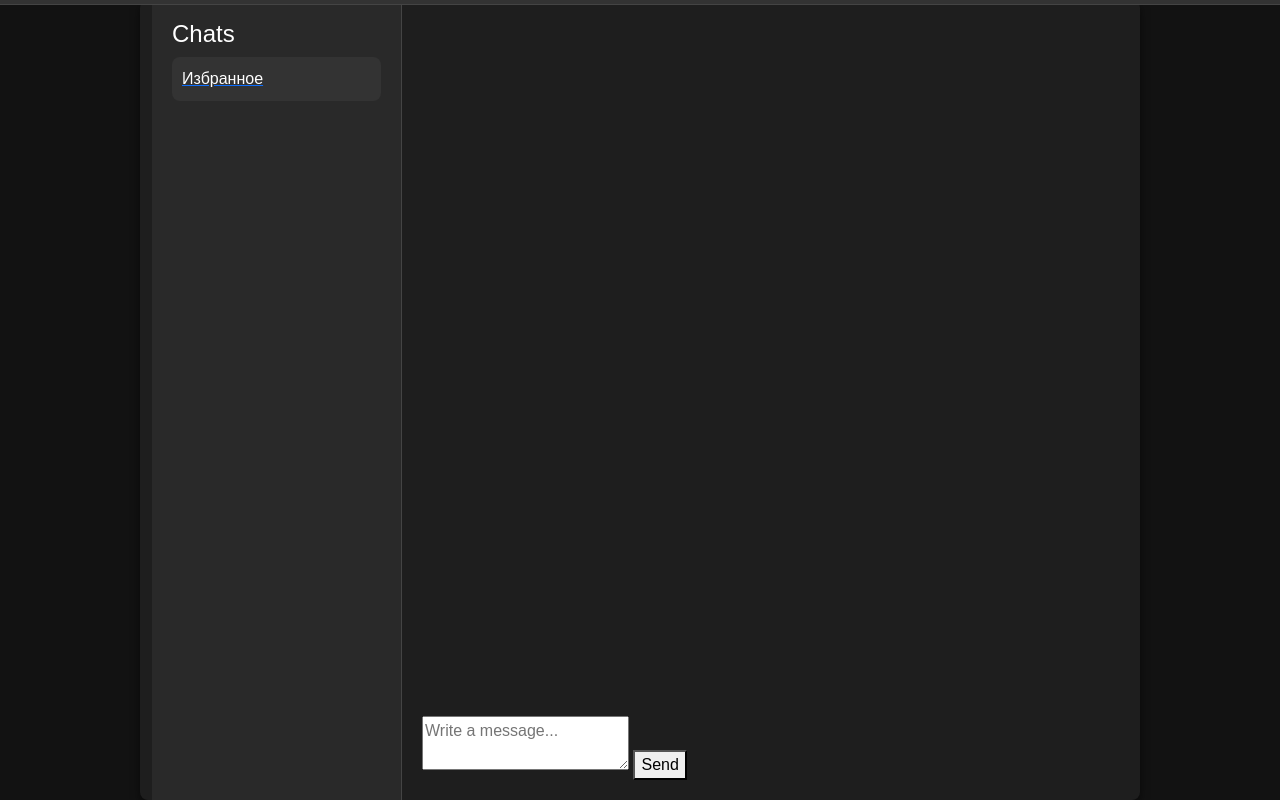
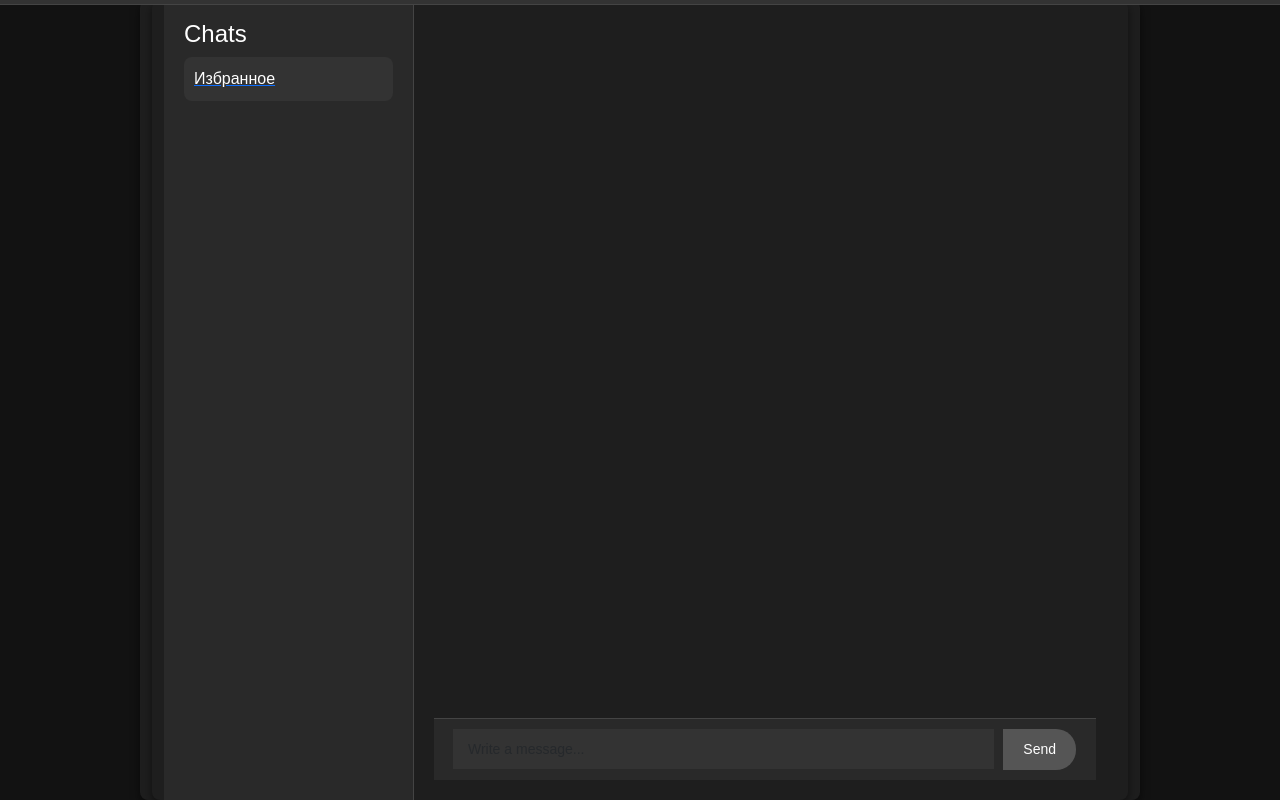
Before and after one commit to KlimentFis/My_Social_Network, a Django app: page /user/messages in a window 1280 px wide. Run offline with Django 3.2, Linux system fonts and the light colour scheme; the visitor is signed in with stand-in values (Sample User, id 1); data comes from the database, SQL or seed files in the repository.

Commit message:
Нормальное поле ввода

```diff
--- a/user/templates/user/messages.html
+++ b/user/templates/user/messages.html
@@ -107,40 +107,53 @@
     }
 
     .message-user2 .message-text {
-      background-color: #555555;
+      background-color: #555;
       color: #fff;
     }
 
     .input-group {
-      padding: 12px;
+      display: flex;
+      gap: 10px;
+      padding: 10px 20px;
+      background-color: #292929;
       border-top: 1px solid #444;
-      background-color: #333;
     }
 
     .input-group .form-control {
-      background-color: #444;
+      flex-grow: 1;
+      height: 40px;
+      padding: 10px 15px;
+      font-size: 14px;
+      border-radius: 20px;
+      background-color: #333;
       color: #fff;
-      border-radius: 24px;
-      padding: 10px 20px;
       border: none;
       outline: none;
     }
 
     .input-group .form-control:focus {
-      box-shadow: none;
-      border-color: #555555;
+      box-shadow: 0 0 5px rgba(255, 255, 255, 0.2);
+      background-color: #444;
     }
 
     .input-group .btn {
-      border-radius: 24px;
-      background-color: #555555;
+      padding: 10px 20px;
+      font-size: 14px;
+      border-radius: 20px;
+      background-color: #555;
       color: #fff;
-      padding: 10px 20px;
-      margin-left: 10px;
+      border: none;
+      cursor: pointer;
+      transition: background-color 0.3s ease;
     }
 
     .input-group .btn:hover {
-      background-color: #666666;
+      background-color: #666;
+    }
+
+    .input-group .btn:active {
+      background-color: #777;
+      transform: scale(0.98);
     }
 
     /* Адаптивные стили */
@@ -163,13 +176,20 @@
         width: 200px;
       }
 
-      .up {
-      padding-top: 60px; /* Отступ для верхнего сайдбара */
+      .input-group .form-control {
+        height: 36px;
+        padding: 8px 12px;
+        font-size: 13px;
+      }
+
+      .input-group .btn {
+        padding: 8px 16px;
+        font-size: 13px;
       }
     }
   </style>
 
-  <!-- Основной контейнер чата с боковой панелью чатов -->
+  <div class="container">
     <!-- Левая панель чатов -->
     <div class="sidebar">
       <h4>Chats</h4>
@@ -196,13 +218,12 @@
         {% endfor %}
       </div>
 
-    <form method="POST">
+      <!-- Форма отправки сообщений -->
+      <form method="POST" class="input-group">
         {% csrf_token %}
-      <div class="message-input">
-        <textarea name="message" placeholder="Write a message..."></textarea>
-        <button type="submit">Send</button>
-      </div>
+        <input type="text" name="message" class="form-control" placeholder="Write a message...">
+        <button type="submit" class="btn">Send</button>
       </form>
     </div>
-
+  </div>
 {% endblock %}
```
Also changed, not shown: other parts of user/templates/user/messages.html (+3 -1 lines). Lines whose indentation alone changed are shown as unchanged.
